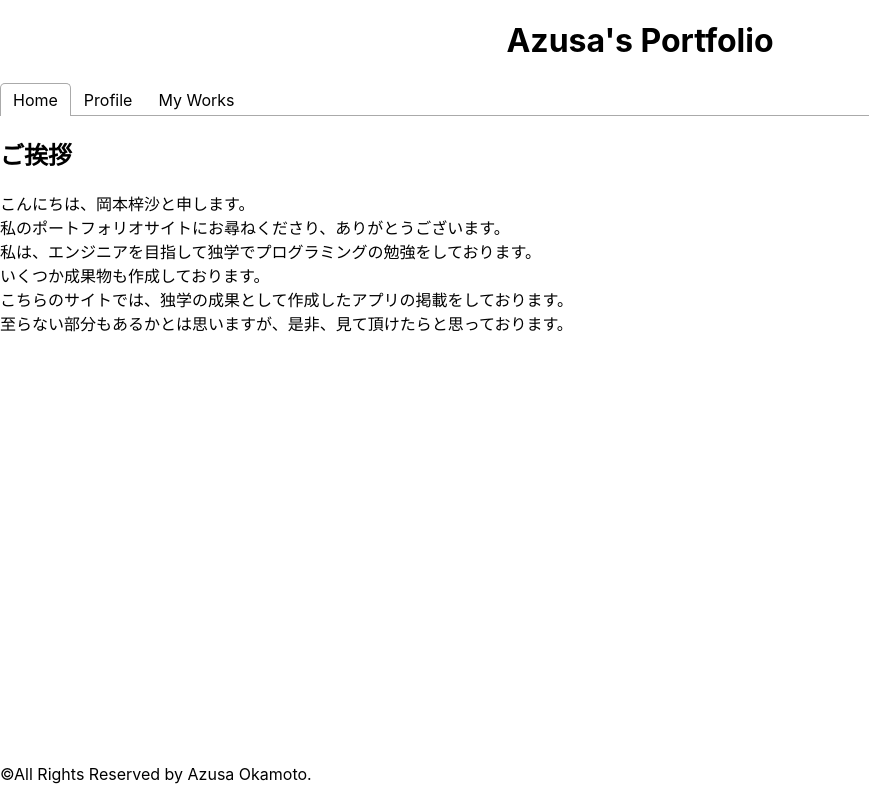
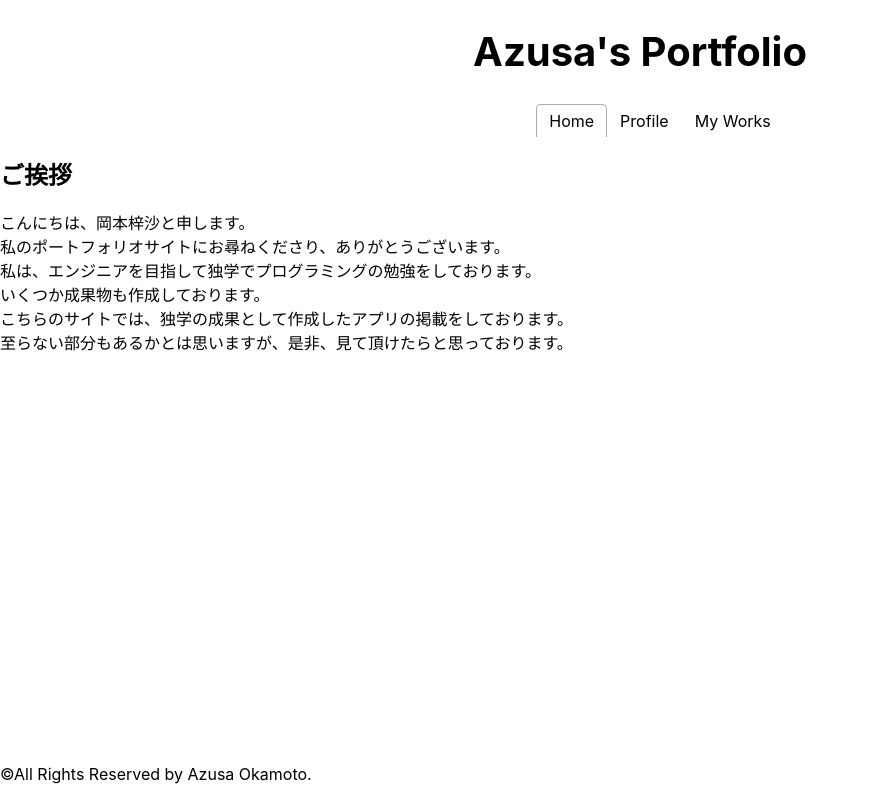
Before and after one commit to azufb/Portfolio, a React (Create React App) app in the folder portfolio/: page / in a window 1280 px wide. Shown: the whole page, without its empty margins (0-869 px from the left). Built offline with nearby package versions, Linux system fonts and the light colour scheme.

Commit message:
表の枠線を設定

```diff
--- a/portfolio/src/App.css
+++ b/portfolio/src/App.css
@@ -36,7 +36,3 @@
     transform: rotate(360deg);
   }
 }
-
-h1 {
-  text-align: center;
-}
--- a/portfolio/src/index.css
+++ b/portfolio/src/index.css
@@ -15,6 +15,11 @@ code {
     monospace;
 }
 
+h1 {
+  text-align: center;
+  font-size: 40px;
+}
+
 footer {
   margin-top: auto;
 }
--- a/portfolio/src/sample.js
+++ b/portfolio/src/sample.js
@@ -17,7 +17,7 @@ class Sample extends Component {
     render() {
         return (
             <Tabs>
-                <TabList>
+                <TabList className="mainTab">
                     <Tab>Home</Tab>
                     <Tab>Profile</Tab>
                     <Tab>My Works</Tab>
--- a/portfolio/src/style.css
+++ b/portfolio/src/style.css
@@ -0,0 +1,11 @@
+.mainTab {
+    text-align: center;
+}
+
+table {
+    border-collapse: collapse;
+}
+
+th, td {
+    border: 1px solid black;
+}
```
